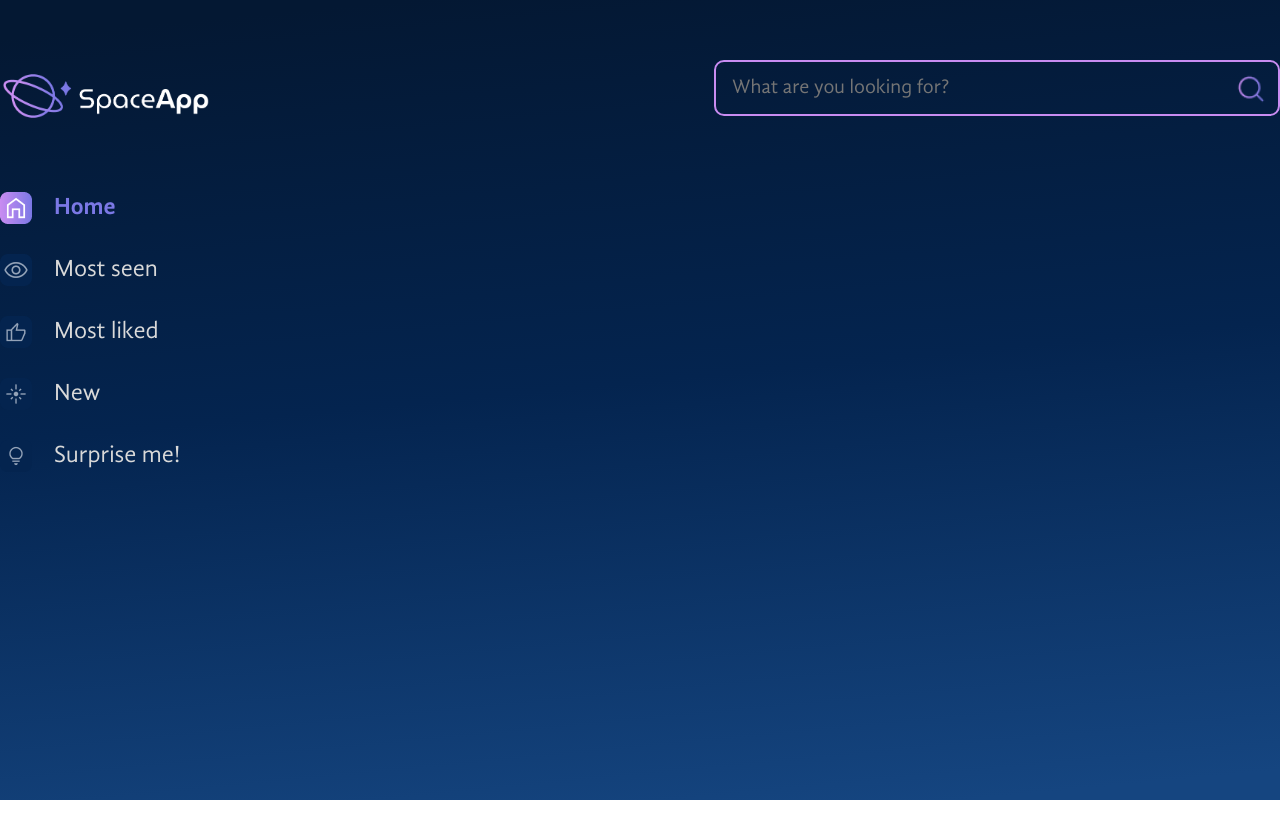
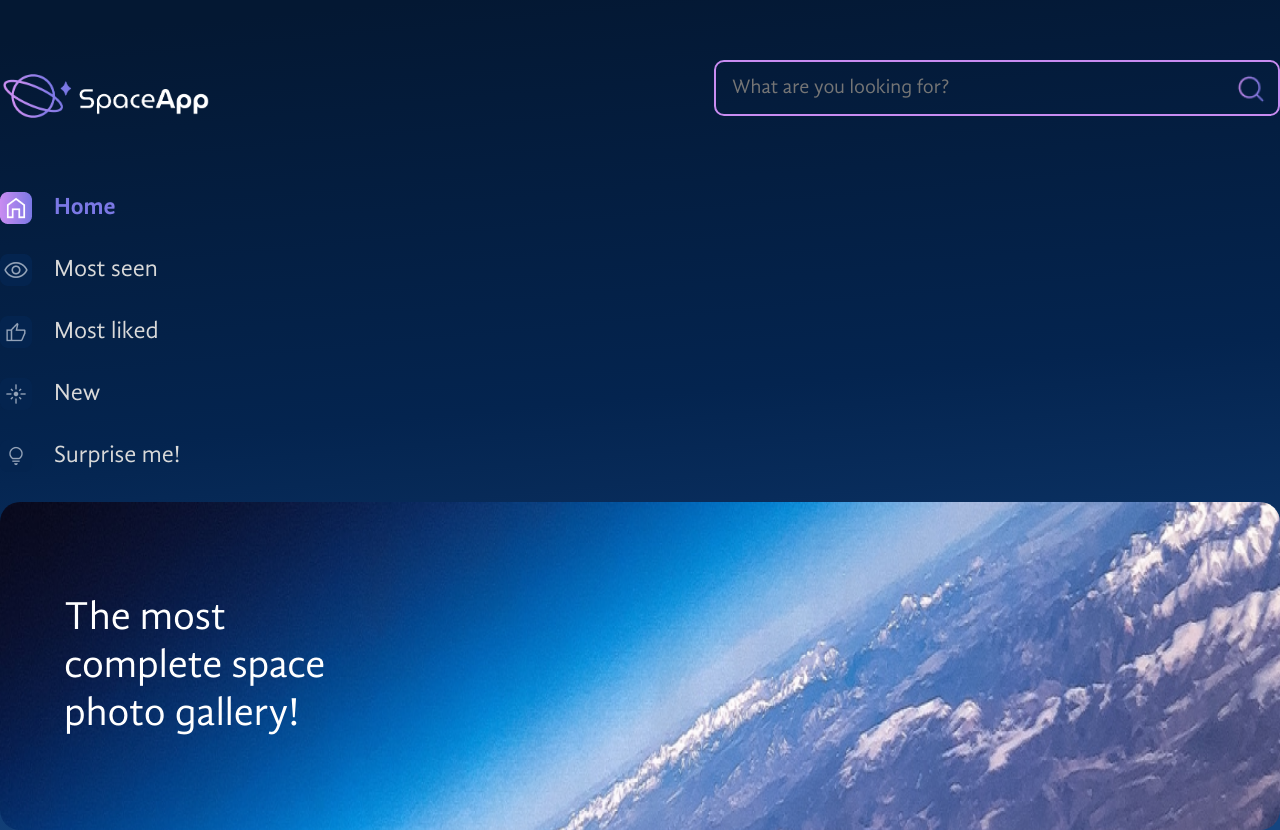
Before and after one commit to marinasthoffmann/sky-scapes, a React (Vite) app: page / in a window 1280 px wide. Before the commit the page ends 800 px from the top, so only its background shows below. Built offline with nearby package versions, Linux system fonts and the light colour scheme.

Commit message:
create banner

```diff
--- a/src/App.jsx
+++ b/src/App.jsx
@@ -2,6 +2,7 @@ import styled from "styled-components"
 import GlobalStyles from "./components/GlobalStyles"
 import Header from "./components/Header"
 import SideBar from "./components/SideBar"
+import Banner from "./components/Banner"
 
 const GradientBackground = styled.div`
     background: linear-gradient(174.61deg, #041833 4.16%, #04244F 48%, #154580 96.76%);
@@ -19,6 +20,7 @@ function App() {
       <GlobalStyles />
       <Header />
       <SideBar />
+      <Banner text={"The most complete space photo gallery!"} backgroundImage={"./images/banner.png"}/>
     </GradientBackground>
   )
 }
--- /dev/null
+++ b/src/components/Banner/index.jsx
@@ -0,0 +1,33 @@
+import styled from "styled-components"
+
+const StyledFigure = styled.figure`
+    background-image: ${props => `url(${props.$backgroundImage})`};
+    flex-grow: 1;
+    background-repeat: no-repeat;
+    display: flex;
+    align-items: center;
+    min-height: 328px;
+    margin: 0;
+    border-radius: 20px;
+    max-width: 100%;
+    background-size: cover;
+`
+
+const StyledTitle = styled.h1`
+    font-weight: 400;
+    font-size: 40px;
+    line-height: 48px;
+    color: #FFFFFF;
+    max-width: 300px;
+    padding: 0 64px;
+`
+
+const Banner = ({text, backgroundImage}) => {
+    return(
+        <StyledFigure $backgroundImage={backgroundImage}>
+            <StyledTitle>{text}</StyledTitle>
+        </StyledFigure>
+    )
+}
+
+export default Banner
```
Also changed, not shown: public/images/banner.png (added).
